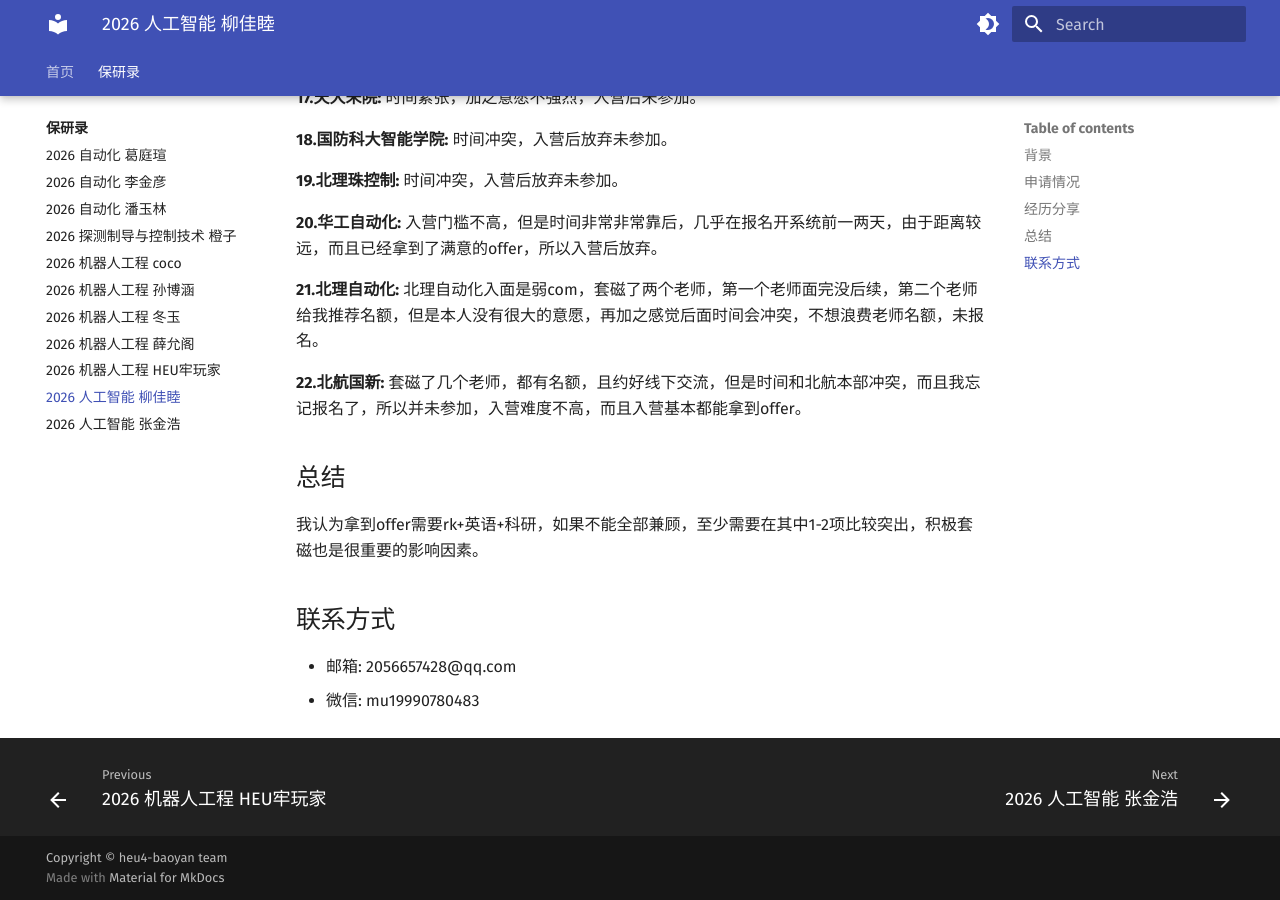
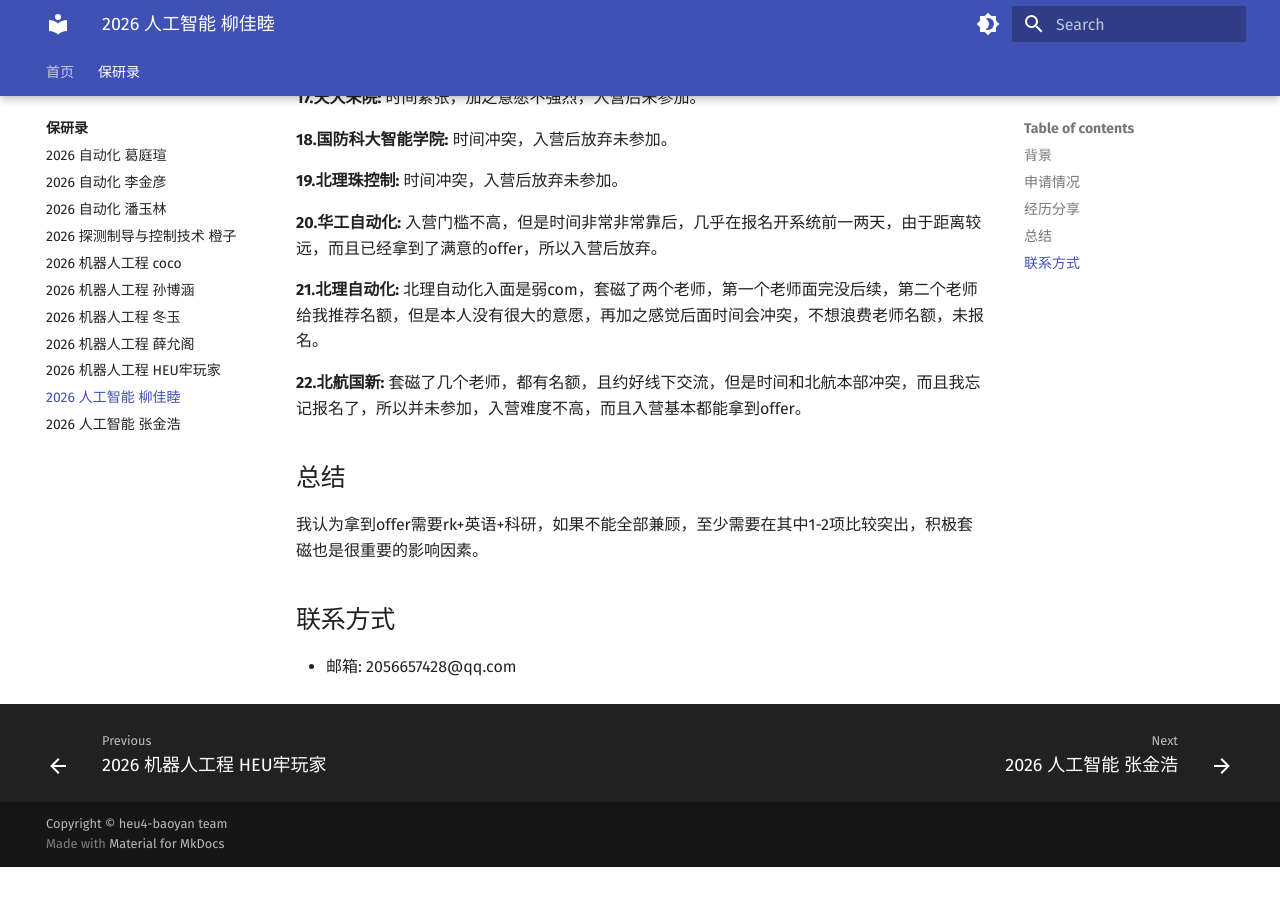
Before and after one commit to heu4-baoyan/heu4-baoyan, an MkDocs documentation site: the page built from docs/baoyan/CompSci/2026/cases/jiamuliu.md, in a window 1280 px wide and 900 px high, scrolled down 4130 px. Built offline with MkDocs 1.6.1 and Material for MkDocs 9.7.7, drawn with Linux system fonts in a browser that asks for light colours; after the commit the page ends 4997 px from its top, so only the background shows below that.

Commit message:
docs: remove WeChat contact from Jiamu Liu case

```diff
--- a/docs/baoyan/CompSci/2026/cases/jiamuliu.md
+++ b/docs/baoyan/CompSci/2026/cases/jiamuliu.md
@@ -126,4 +126,3 @@
 
 ## 联系方式
 - 邮箱: 2056657428@qq.com
-- 微信: mu19990780483
```
